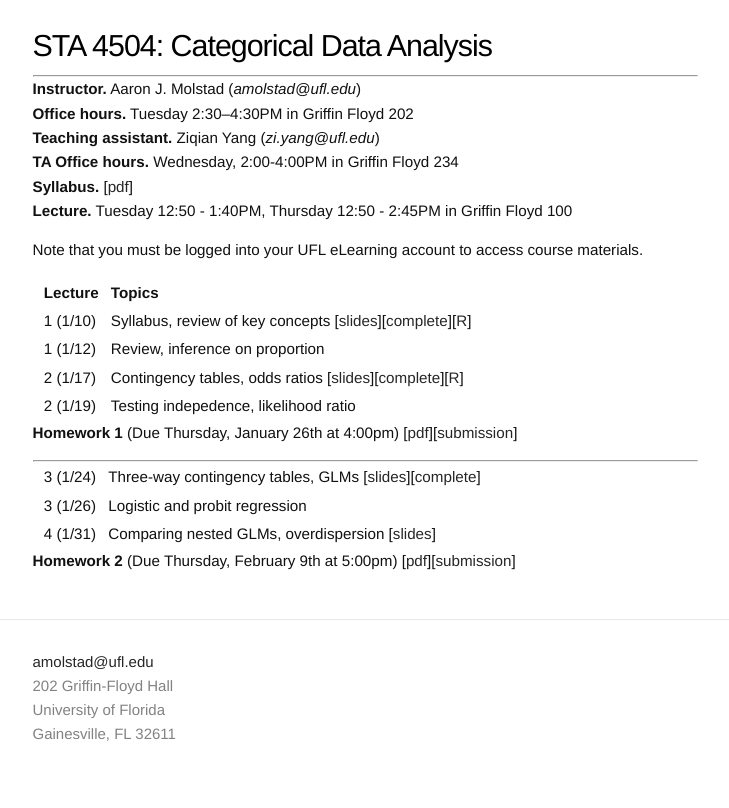
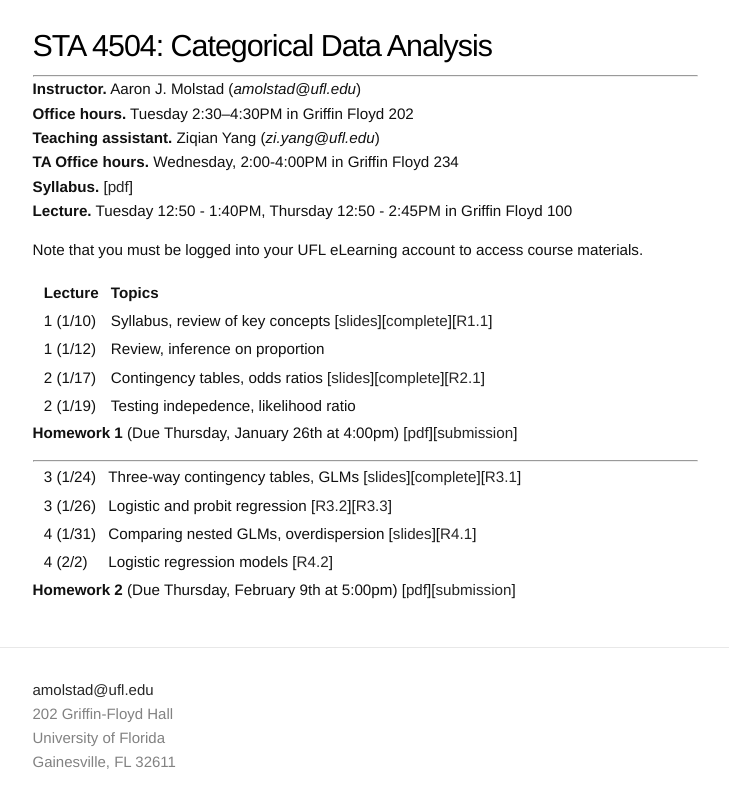
Before and after one commit to ajmolstad/ajmolstad.github.io, a Jekyll site: the page built from S23_STA4504.md, in a window 1280 px wide. Shown: the top 808 px of the page, without its empty margins (275-1004 px from the left). Built offline with Jekyll 4.4.1, drawn with Linux system fonts in a browser that asks for light colours.

Commit message:
Update S23_STA4504.md

```diff
--- a/S23_STA4504.md
+++ b/S23_STA4504.md
@@ -17,18 +17,19 @@ Note that you must be logged into your UFL eLearning account to access course ma
 
 
 ||  **Lecture** ||  **Topics** ||
-|| 1 (1/10)  || Syllabus, review of key concepts [[slides](https://ufl.instructure.com/files/75234905/download?download_frd=1)][[complete](https://ufl.instructure.com/files/75314644/download?download_frd=1)][[R](https://ufl.instructure.com/files/75239567/download?download_frd=1)] ||
+|| 1 (1/10)  || Syllabus, review of key concepts [[slides](https://ufl.instructure.com/files/75234905/download?download_frd=1)][[complete](https://ufl.instructure.com/files/75314644/download?download_frd=1)][[R1.1](https://ufl.instructure.com/files/75239567/download?download_frd=1)] ||
 || 1 (1/12)  || Review, inference on proportion  ||
-|| 2 (1/17)  || Contingency tables, odds ratios [[slides](https://ufl.instructure.com/files/75234900/download?download_frd=1)][[complete](https://ufl.instructure.com/files/75466701/download?download_frd=1)][[R](https://ufl.instructure.com/files/75381115/download?download_frd=1)] ||
+|| 2 (1/17)  || Contingency tables, odds ratios [[slides](https://ufl.instructure.com/files/75234900/download?download_frd=1)][[complete](https://ufl.instructure.com/files/75466701/download?download_frd=1)][[R2.1](https://ufl.instructure.com/files/75381115/download?download_frd=1)] ||
 || 2 (1/19) ||  Testing indepedence, likelihood ratio ||
 
 **Homework 1** (Due Thursday, January 26th at 4:00pm) [[pdf](https://ufl.instructure.com/files/75314653/download?download_frd=1)][[submission](https://ufl.instructure.com/courses/473412/assignments/5567481)]
 
 -----------------------------
 
-|| 3 (1/24) || Three-way contingency tables, GLMs [[slides](https://ufl.instructure.com/files/75483851/download?download_frd=1)][[complete](https://ufl.instructure.com/files/75671223/download?download_frd=1)] ||
-|| 3 (1/26) || Logistic and probit regression  ||
-|| 4 (1/31) || Comparing nested GLMs, overdispersion [[slides](https://ufl.instructure.com/files/75612278/download?download_frd=1)] ||
+|| 3 (1/24) || Three-way contingency tables, GLMs [[slides](https://ufl.instructure.com/files/75483851/download?download_frd=1)][[complete](https://ufl.instructure.com/files/75671223/download?download_frd=1)][[R3.1](https://ufl.instructure.com/files/75750250/download?download_frd=1)] ||
+|| 3 (1/26) || Logistic and probit regression [[R3.2](https://ufl.instructure.com/files/75750251/download?download_frd=1)][[R3.3](https://ufl.instructure.com/files/75750254/download?download_frd=1)] ||
+|| 4 (1/31) || Comparing nested GLMs, overdispersion [[slides](https://ufl.instructure.com/files/75612278/download?download_frd=1)][[R4.1](https://ufl.instructure.com/files/75750467/download?download_frd=1)] ||
+|| 4 (2/2) || Logistic regression models [[R4.2](https://ufl.instructure.com/files/75750466/download?download_frd=1)]||
 
 
 **Homework 2** (Due Thursday, February 9th at 5:00pm) [[pdf](
```
